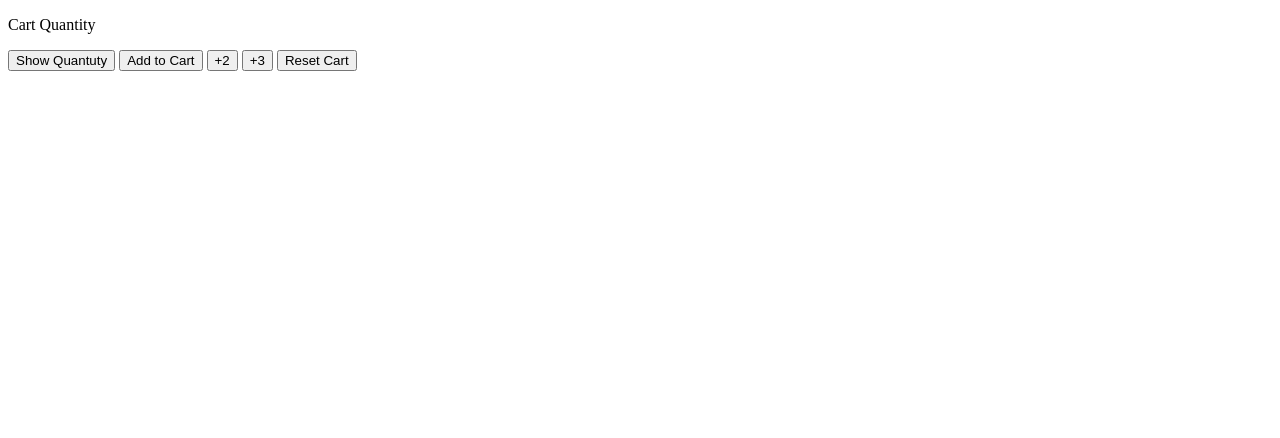
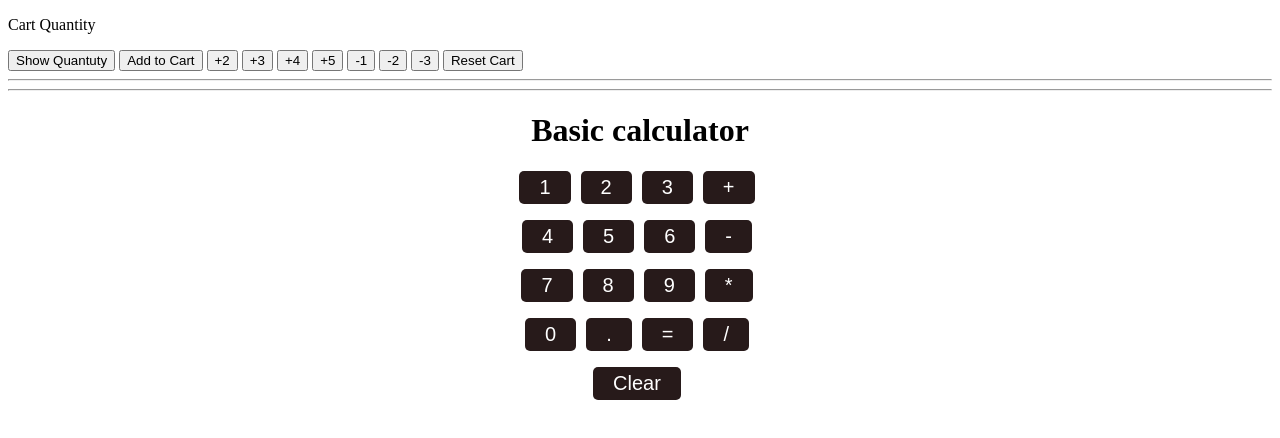
Before and after one commit to superSimpleJahir/string-method, a plain HTML site: page index.html in a window 1280 px wide. Drawn offline with Linux system fonts and the light colour scheme.

Commit message:
Calculator add

```diff
--- a/index.html
+++ b/index.html
@@ -5,6 +5,7 @@
   <meta charset="UTF-8">
   <meta name="viewport" content="width=device-width, initial-scale=1.0">
   <title>String</title>
+  <link rel="stylesheet" href="style.css">
 </head>
 
 <body>
@@ -14,11 +15,55 @@
   <button onclick="addToCart()" id="addToCart">Add to Cart</button>
   <button onclick="plas2()" id="plas2">+2</button>
   <button onclick="plas3()" id="plas3">+3</button>
+  <button onclick="plas4()" id="plas4">+4</button>
+  <button onclick="plas5()" id="plas5">+5</button>
+  <button onclick="mainas1()" id="mainas1">-1</button>
+  <button onclick="mainas2()" id="mainas2">-2</button>
+  <button onclick="mainas3()" id="mainas1">-3</button>
   <button onclick="resetCart()" id="resetCart">Reset Cart</button>
+  <hr>
+  <hr>
 
-  <p id="demo"></p>
+  <!-- calculator section -->
+  <h1 style="text-align: center;">Basic calculator</h1>
+  <p style="text-align: center;">
+    <button onclick="add1()">1</button>
+    <button onclick="add2()">2</button>
+    <button onclick="add3()">3</button>
+    <button onclick="plass()">+</button>
+  </p>
+
+  <p style="text-align: center;">
+    <button onclick="add4()">4</button>
+    <button onclick="add5()">5</button>
+    <button onclick="add6()">6</button>
+    <button onclick="mainass()">-</button>
+  </p>
+
+  <p style="text-align: center;">
+    <button onclick="add7()">7</button>
+    <button onclick="add8()">8</button>
+    <button onclick="add9()">9</button>
+    <button onclick="star()">*</button>
+  </p>
+
+  <p style="text-align: center;">
+    <button onclick="add0()">0</button>
+    <button onclick="addPoint()">.</button>
+    <button onclick="calculation= eval(calculation); console.log(calculation); ">=</button>
+    <button onclick="divid()">/</button>
+  </p>
+
+  <p style="text-align: center;">
+    <button onclick="allClear()">Clear</button>
+  </p>
+
+
+  <p id=" demo">
+  </p>
   <!-- <script src="/Script.js"></script> -->
   <script src="variable.js"></script>
+
 </body>
 
 </html>
--- /dev/null
+++ b/style.css
@@ -0,0 +1,15 @@
+p button {
+  padding: 5px 20px;
+  background-color: #271a1a;
+  color: #fff;
+  outline: none;
+  border: none;
+  margin-right: 6px;
+  font-size: 20px;
+  transition: .5s;
+  border-radius: 5px;
+}
+
+p button:hover {
+  opacity: .8;
+}
--- a/variable.js
+++ b/variable.js
@@ -1,21 +1,130 @@
 let cartQuantity = 0;
+
 function showQuantity() {
   console.log(`Cart Quantity: ${cartQuantity}`);
 }
+
 function addToCart() {
   cartQuantity++;
   console.log(`Cart Quantity: ${cartQuantity}`);
 }
+
 function plas2() {
   cartQuantity += 2;
   console.log(`Cart Quantity: ${cartQuantity}`);
 }
+
 function plas3() {
   cartQuantity += 3;
   console.log(`Cart Quantity: ${cartQuantity}`);
 }
+
+function plas4() {
+  cartQuantity += 4;
+  console.log(`Cart Quantity: ${cartQuantity}`);
+}
+
+function plas5() {
+  cartQuantity += 5;
+  console.log(`Cart Quantity: ${cartQuantity}`);
+}
+function mainas1() {
+  cartQuantity--;
+  console.log(`Cart Quantity: ${cartQuantity}`);
+}
+function mainas2() {
+  cartQuantity -= 2;
+  console.log(`Cart Quantity: ${cartQuantity}`);
+}
+function mainas3() {
+  cartQuantity -= 3;
+  console.log(`Cart Quantity: ${cartQuantity}`);
+}
+
 function resetCart() {
   cartQuantity = 0;
   console.log(`Cart was reset.`);
   console.log(`Cart Quantity: ${cartQuantity}`);
 }
+
+let Name = "Jahir";
+console.log(`My name is: ${Name}`);
+
+let cost = 5 + 2 * 3 + 9;
+console.log(`Cost of Food: ${cost}`);
+
+let tax = cost * 0.1;
+console.log(`Tax (10%): $${tax}`);
+
+let totalCost = cost + tax;
+console.log(`Total cos: $${totalCost}`);
+
+
+// calculator section
+
+let calculation = '';
+
+function add1() {
+  calculation += '1';
+  console.log(calculation);
+}
+function add2() {
+  calculation += '2';
+  console.log(calculation);
+}
+function add3() {
+  calculation += '3';
+  console.log(calculation);
+}
+function add4() {
+  calculation += '4';
+  console.log(calculation);
+}
+function add5() {
+  calculation += '5';
+  console.log(calculation);
+}
+function add6() {
+  calculation += '6';
+  console.log(calculation);
+}
+function add7() {
+  calculation += '7';
+  console.log(calculation);
+}
+function add8() {
+  calculation += '8';
+  console.log(calculation);
+}
+function add9() {
+  calculation += '9';
+  console.log(calculation);
+}
+function add0() {
+  calculation += '0';
+  console.log(calculation);
+}
+function addPoint() {
+  calculation += '.';
+  console.log(calculation);
+}
+function plass() {
+  calculation += ' + ';
+  console.log(calculation);
+}
+function mainass() {
+  calculation += ' - ';
+  console.log(calculation);
+}
+function star() {
+  calculation += ' * ';
+  console.log(calculation);
+}
+function divid() {
+  calculation += ' / ';
+  console.log(calculation);
+}
+function allClear() {
+  calculation = ' ';
+  console.log(calculation);
+}
```
